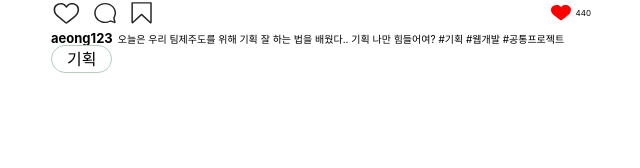
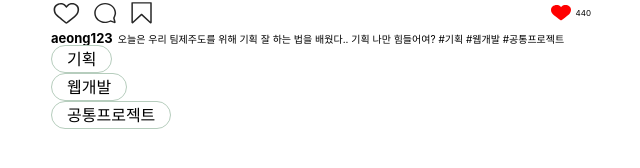
Before and after one commit to ssafy-b210/SSAFYING, a React (Create React App) app in the folder ssafying-fe/: page / in a window 1280 px wide. Shown: the part 532-700 px from the top of the page, without its empty margins (319-959 px from the left). Built offline with nearby package versions, Linux system fonts and the light colour scheme.

Commit message:
design: 피드 게시물 해시태그

```diff
--- a/ssafying-fe/src/App.tsx
+++ b/ssafying-fe/src/App.tsx
@@ -2,7 +2,6 @@ import { BrowserRouter as Router, Route, Routes } from "react-router-dom";
 import UserLogin from "./pages/User/UserLogin";
 import UserSignup from "./pages/User/UserSignup";
 import ProfileMain from "./pages/Profile/ProfileMain";
-import UserSelectTag from "./pages/User/UserSelectTag";
 import FeedMain from "./pages/Feed/FeedMain";
 import styled from "styled-components";
 
--- a/ssafying-fe/src/components/Feed/FeedMain/FeedContent.tsx
+++ b/ssafying-fe/src/components/Feed/FeedMain/FeedContent.tsx
@@ -29,6 +29,8 @@ function FeedContent() {
         힘들어여? #기획 #웹개발 #공통프로젝트
       </Content>
       <HashtagButton text="기획"></HashtagButton>
+      <HashtagButton text="웹개발"></HashtagButton>
+      <HashtagButton text="공통프로젝트"></HashtagButton>
     </ContentWrapper>
   );
 }
```
